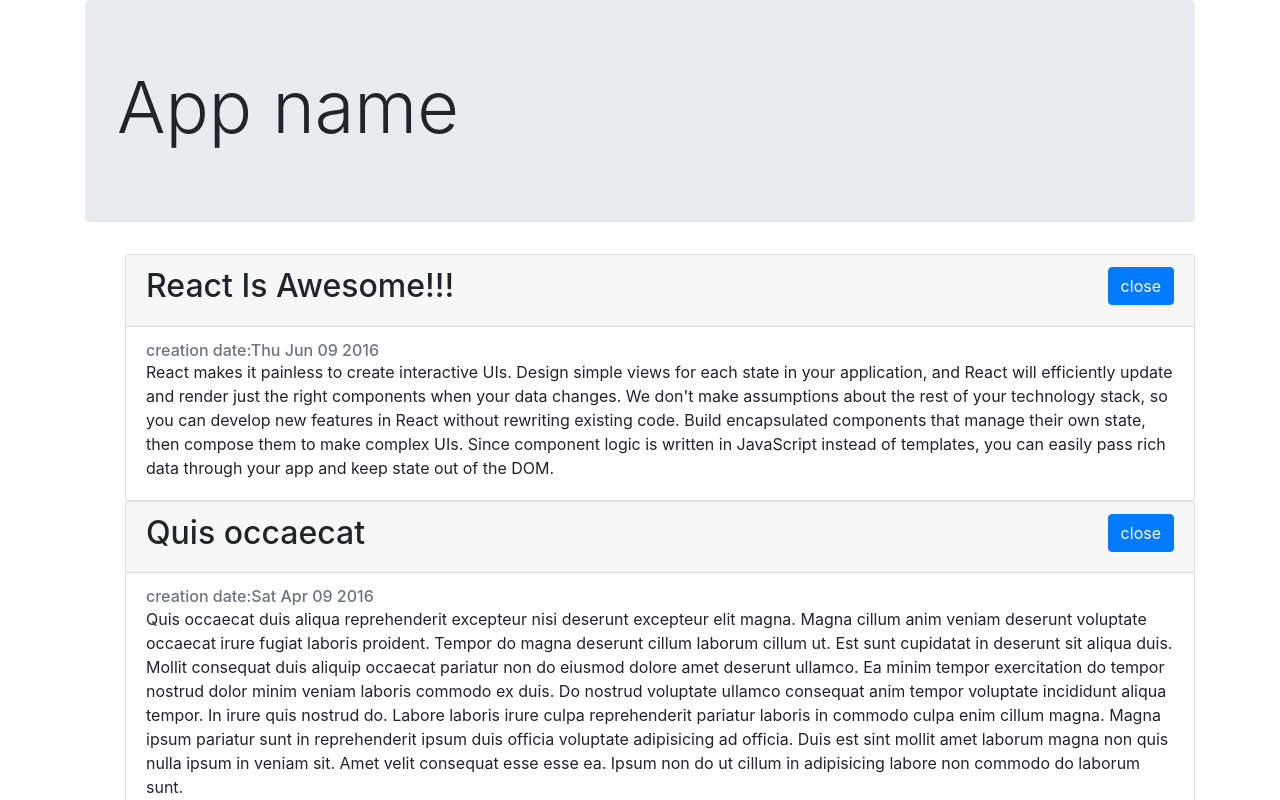
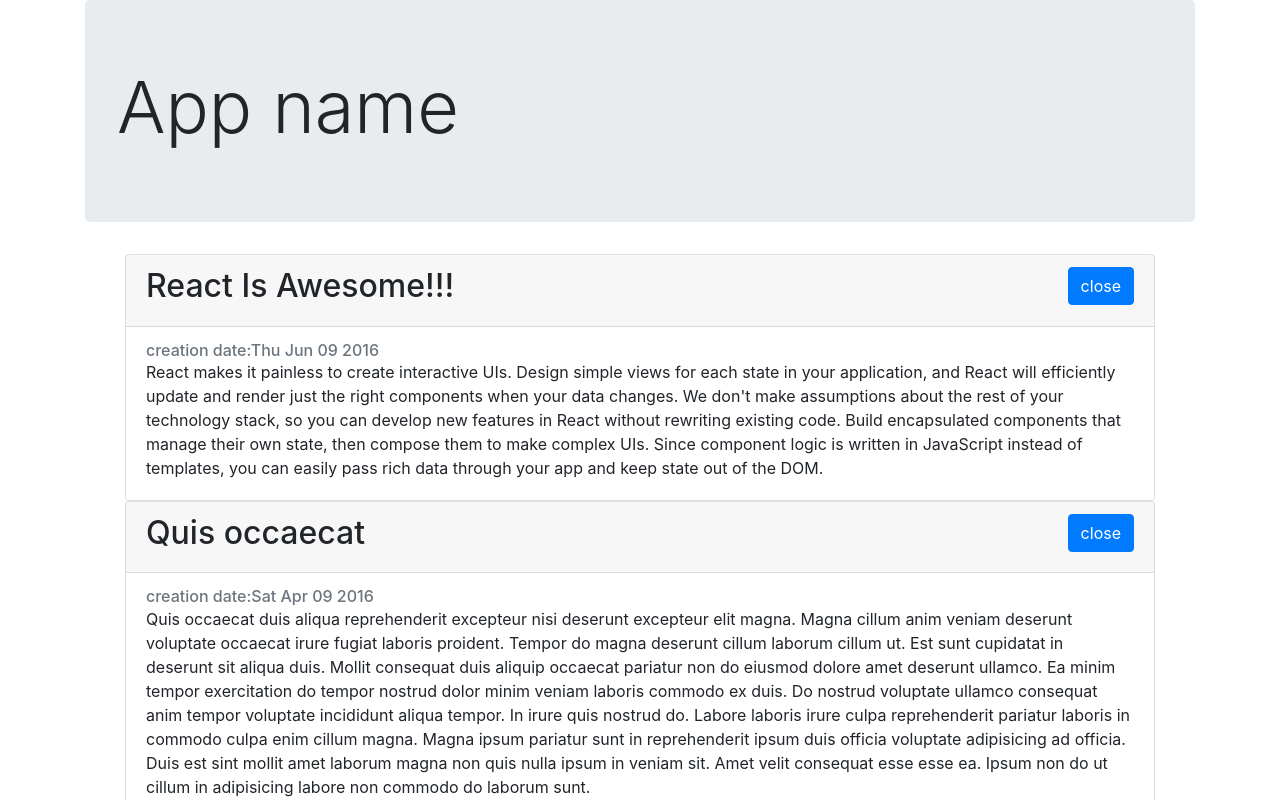
Before and after one commit to patron/react-bootcamp-project, a React (Create React App) app: page / in a window 1280 px wide. Shown: the top 800 px of the page. Built offline with nearby package versions, Linux system fonts and the light colour scheme.

Commit message:
some fixes

```diff
--- a/src/components/ArticleList.js
+++ b/src/components/ArticleList.js
@@ -7,7 +7,7 @@ export default function ArticleList({articles}) {
         <li className='list-items-without-dots' key={article.id}><Article article={article}/></li>
     )
     return (
-        <ul>
+        <ul className="post-list">
             {articleElements}
         </ul>
     )
```
